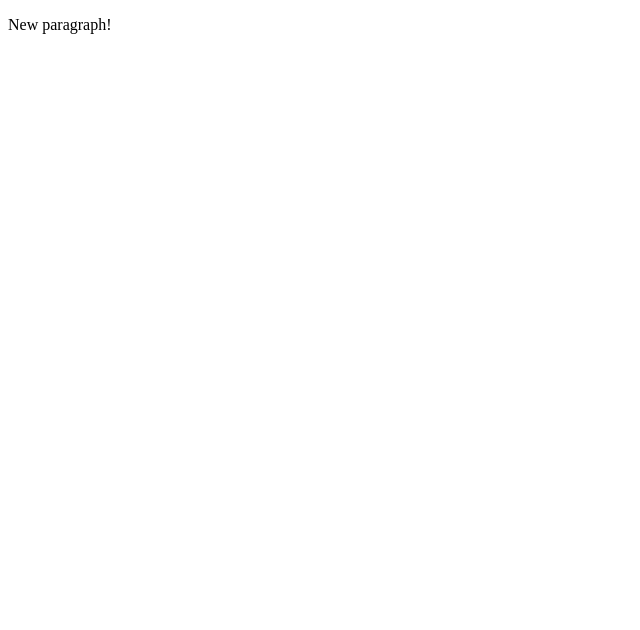
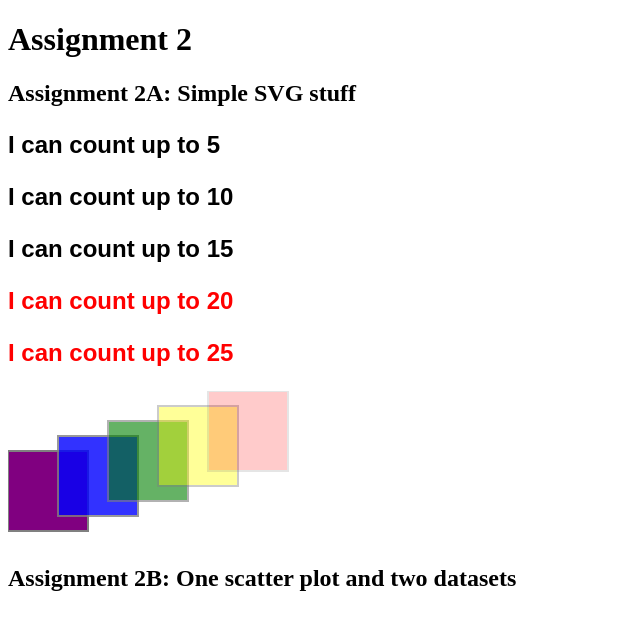
Before and after one commit to skorrijul/skorrijul.github.io, a plain HTML site: page index.html in a window 1280 px wide. Shown: the whole page, without its empty margins (0-640 px from the left). Drawn offline with Linux system fonts and the light colour scheme.

Commit message:
First, 2A finished and csv file

```diff
--- /dev/null
+++ b/CrimeData.csv
@@ -0,0 +1,19 @@
+CENTRAL,184963,1709,8948
+
+SOUTHERN,336459,411,10045
+
+INGLESIDE,168296,67,18924
+
+NORTHERN,226962,3877,13313
+
+MISSION,253616,7096,15414
+
+RICHMOND,96652,52,8680
+
+PARK,106539,14,8558
+
+TENDERLOIN,171073,1983,2102
+
+BAYVIEW,189556,131,14741
+
+TARAVAL,140954,250,12917
--- a/index.html
+++ b/index.html
@@ -2,12 +2,57 @@
 <html lang="en">
     <head>
         <meta charset="utf-8">
-        <title>D3 Page Template</title>
+        <title>Assignment 2</title>
         <script type="text/javascript" src="d3.js"></script>
     </head>
     <body>
+        <h1>Assignment 2</h1>
+        <h2>Assignment 2A: Simple SVG stuff</h2>
         <script type="text/javascript">
-            d3.select("body").append("p").text("New paragraph!");
-        </script>
+
+			var dataset = [ 5, 10, 15, 20, 25 ];
+
+			d3.select("body").selectAll("p")
+				.data(dataset)
+				.enter()
+				.append("p")
+                .style("font-family", "sans-serif")
+                .style("font-size", "24px")
+                .style("font-weight", "bold")
+				.text(function(d) {
+					return "I can count up to " + d;
+				})
+				.style("color", function(d) {
+					if (d > 15) {
+						return "red";
+					} else {
+						return "black";
+					}
+				});
+
+		</script>
+        <svg width="500" height="150">
+    <rect x="0" y="60" width="80" height="80" fill="purple" stroke = "gray" stroke-width="2"/>
+    <rect x="50" y="45" width="80" height="80" fill="blue" stroke = "gray" stroke-width="2" opacity="0.8"/>
+    <rect x="100" y="30" width="80" height="80" fill="green" stroke = "gray" stroke-width="2" opacity="0.6"/>
+    <rect x="150" y="15" width="80" height="80" fill="yellow" stroke = "gray" stroke-width="2" opacity="0.4"/>
+    <rect x="200" y="0" width="80" height="80" fill="red" stroke = "gray" stroke-width="2" opacity="0.2"/>
+    </svg>
+
+    <h2>Assignment 2B: One scatter plot and two datasets</h2>
+    <script type="text/javascript">
+        var dataset;
+
+        d3.csv("CrimeData.csv", function(error, data) {
+
+            if (error) {  //If error is not null, something went wrong.
+                console.log(error);  //Log the error.
+            } else {      //The file loaded correctly
+                console.log(data);   //Log the data.
+            dataset = data;
+            }
+
+});
+    </script>
     </body>
 </html>
```
